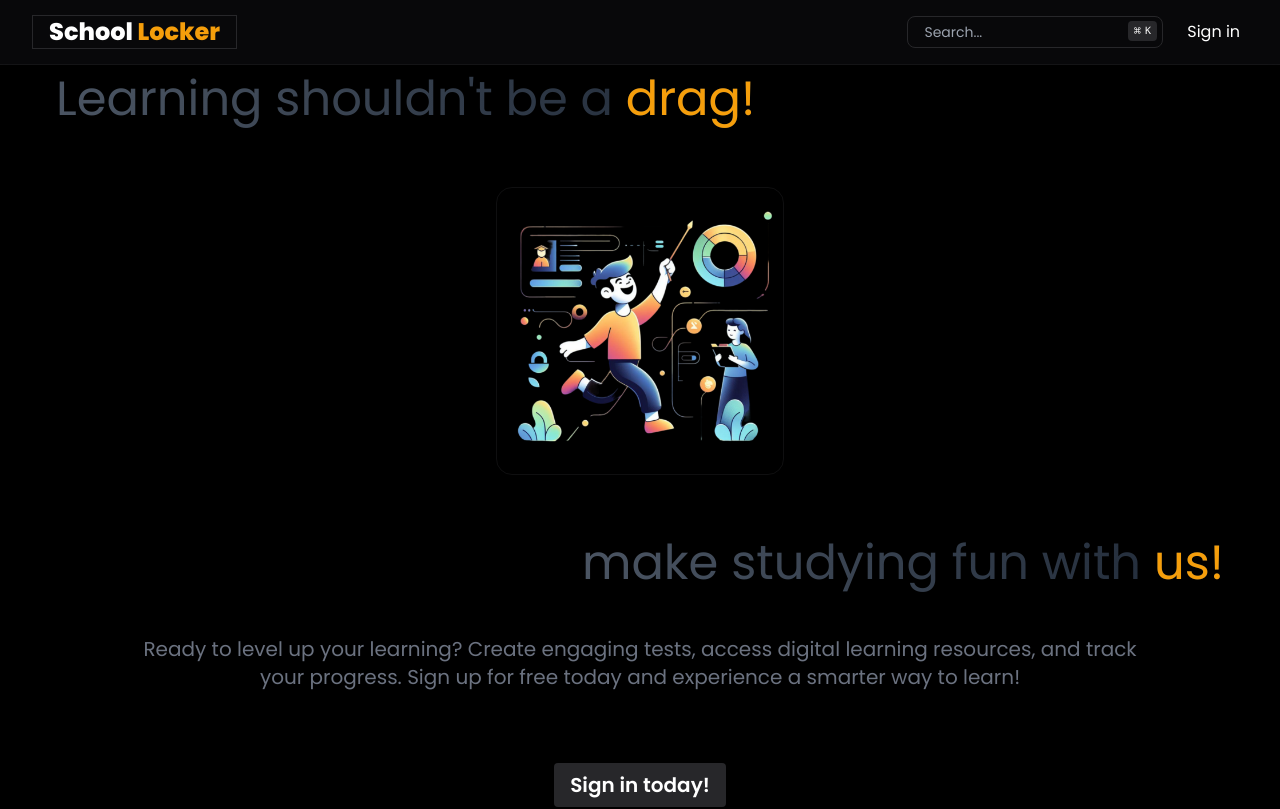
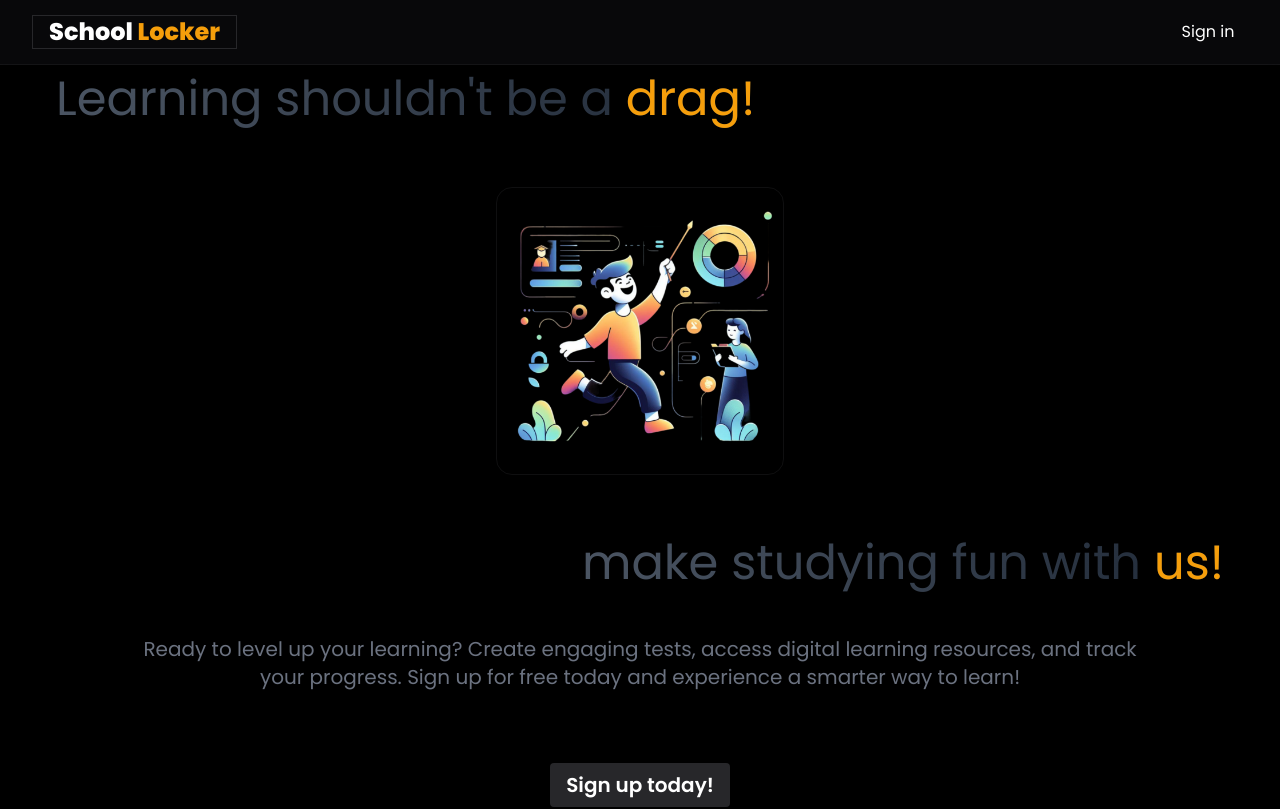
Before and after one commit to wujekbizon/school_locker, a Next.js app: page / in a window 1280 px wide. Built offline with nearby package versions, Linux system fonts and the light colour scheme; no server answers.

Commit message:
Add custom sign-up and sign-in page. Create Logo component, added ClerkProvider dark mode

```diff
--- a/package.json
+++ b/package.json
@@ -13,6 +13,7 @@
   },
   "dependencies": {
     "@clerk/nextjs": "5.0.0-beta.46",
+    "@clerk/themes": "^2.0.0",
     "@t3-oss/env-nextjs": "^0.9.2",
     "class-variance-authority": "^0.7.0",
     "clsx": "^2.1.0",
--- a/src/app/_components/TopNav.tsx
+++ b/src/app/_components/TopNav.tsx
@@ -1,3 +1,4 @@
+import Logo from "@/components/ui/Logo";
 import NavButton from "@/components/ui/NavButton";
 import { SignedIn, SignInButton, SignedOut, UserButton } from "@clerk/nextjs";
 
@@ -5,13 +6,10 @@ export default function TopNav() {
   return (
     <header className="sticky top-0 z-50 flex w-full border-b border-border/40 bg-background/95 backdrop-blur supports-[backdrop-filter]:bg-background/60">
       <div className="container flex h-16 max-w-screen-2xl items-center gap-4">
-        <div className="mr-4 hidden flex-1 md:flex">
-          <h1 className="border border-amber-200/10 border-zinc-800 px-4 text-2xl font-bold text-white">
-            School <span className="font-bold text-amber-500">Locker</span>{" "}
-          </h1>
-        </div>
+        <Logo />
         <NavButton />
         <div className="flex flex-1 items-center justify-between gap-4 md:justify-end">
+          <SignedIn>
             <div className="relative flex w-full items-center justify-end ">
               <input
                 type="text"
@@ -22,6 +20,7 @@ export default function TopNav() {
                 <span className="text-xs">⌘</span>K
               </kbd>
             </div>
+          </SignedIn>
           <div className="flex w-20 items-center justify-center text-white">
             <SignedOut>
               <SignInButton />
--- a/src/components/screens/Welcome.tsx
+++ b/src/app/_components/Welcome.tsx
@@ -1,4 +1,5 @@
 import Image from "next/image";
+import Link from "next/link";
 
 export default function Welcome() {
   return (
@@ -32,9 +33,12 @@ export default function Welcome() {
         </p>
       </article>
 
-      <button className="rounded bg-zinc-800 px-4 py-2 text-xl font-semibold hover:bg-amber-500 hover:text-zinc-950">
-        Sign in today!
-      </button>
+      <Link
+        href="/sign-up"
+        className="rounded bg-zinc-800 px-4 py-2 text-xl font-semibold hover:bg-amber-500 hover:text-zinc-950"
+      >
+        Sign up today!
+      </Link>
     </section>
   );
 }
--- a/src/app/layout.tsx
+++ b/src/app/layout.tsx
@@ -2,6 +2,7 @@ import "@/styles/globals.css";
 
 import { Poppins } from "next/font/google";
 import { ClerkProvider, SignedIn } from "@clerk/nextjs";
+import { dark, neobrutalism } from "@clerk/themes";
 import TopNav from "@/app/_components/TopNav";
 import SidePanel from "@/app/_components/SidePanel";
 
@@ -22,7 +23,11 @@ export default function RootLayout({
   children: React.ReactNode;
 }) {
   return (
-    <ClerkProvider>
+    <ClerkProvider
+      appearance={{
+        baseTheme: [dark],
+      }}
+    >
       <html lang="en">
         <body className={`${poppins.className} dark h-screen overflow-hidden`}>
           <TopNav />
--- a/src/app/page.tsx
+++ b/src/app/page.tsx
@@ -1,5 +1,5 @@
 import { SignedOut } from "@clerk/nextjs";
-import Welcome from "@/components/screens/Welcome";
+import Welcome from "@/app/_components/Welcome";
 
 export default function HomePage() {
   return (
--- /dev/null
+++ b/src/app/sign-in/[[...sign-in]]/page.tsx
@@ -0,0 +1,9 @@
+import { SignIn } from "@clerk/nextjs";
+
+export default function Page() {
+  return (
+    <div className="flex h-full w-full items-center justify-center">
+      <SignIn path="/sign-in" />
+    </div>
+  );
+}
--- /dev/null
+++ b/src/app/sign-up/[[...sign-up]]/page.tsx
@@ -0,0 +1,9 @@
+import { SignUp } from "@clerk/nextjs";
+
+export default function Page() {
+  return (
+    <div className="flex h-full w-full items-center justify-center">
+      <SignUp path="/sign-up" />
+    </div>
+  );
+}
--- /dev/null
+++ b/src/components/ui/Logo.tsx
@@ -0,0 +1,9 @@
+export default function Logo() {
+  return (
+    <div className="mr-4 hidden flex-1 md:flex">
+      <h1 className="border border-amber-200/10 border-zinc-800 px-4 text-2xl font-bold text-white">
+        School <span className="font-bold text-amber-500">Locker</span>{" "}
+      </h1>
+    </div>
+  );
+}
```
Also changed, not shown: 1 other file (tests, documents, lock files or other folders). Lines whose indentation alone changed are shown as unchanged.
